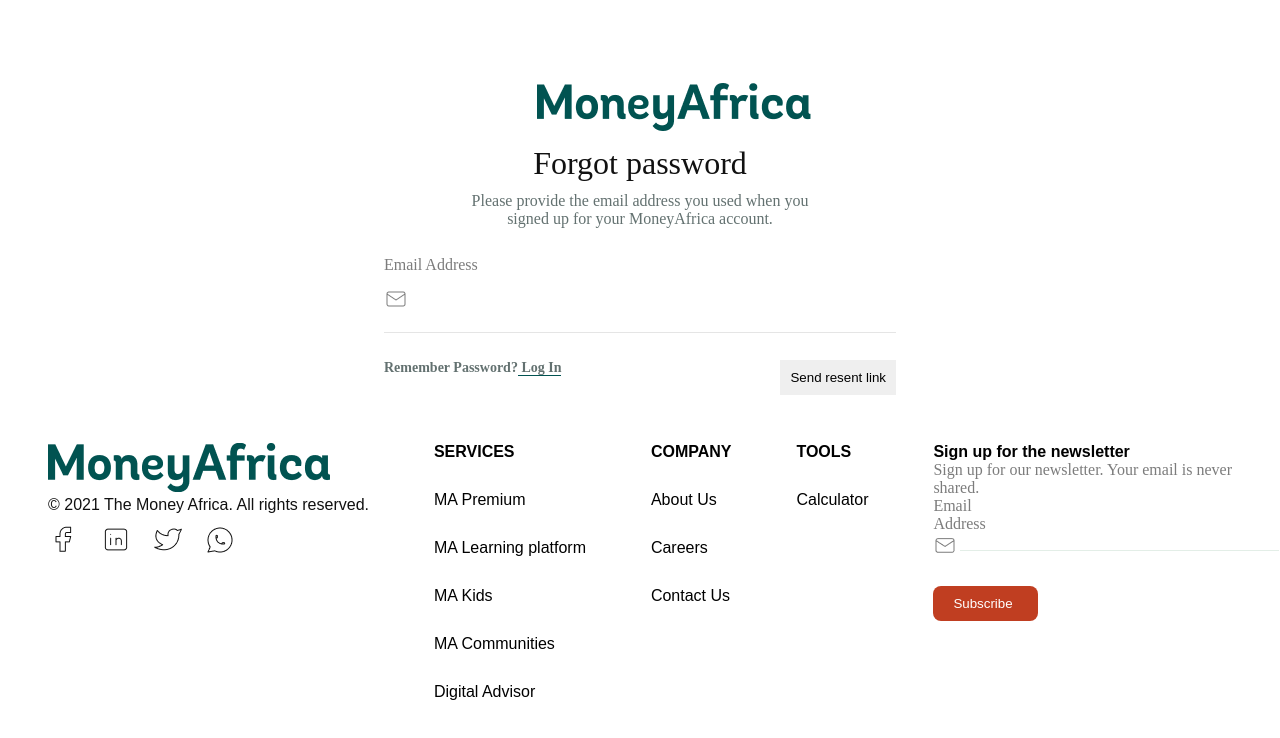
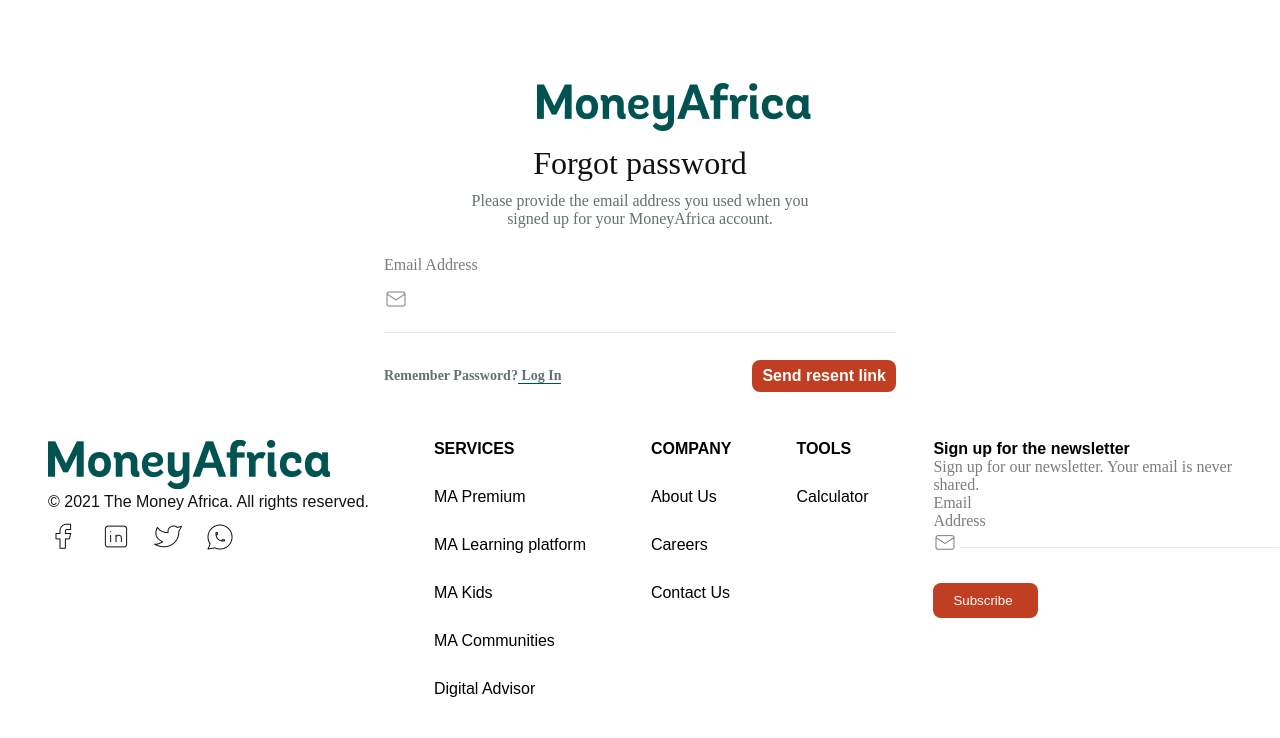
Before and after one commit to victory-nwawunze/clone-financial-website, a React (Create React App) app: page /moneyAfrica/MoneyAfricaResetPassword in a window 1280 px wide. Shown: the top 738 px of the page. Built offline with nearby package versions, Linux system fonts and the light colour scheme.

Commit message:
Creating MoneyAfricaResetPasswordPage

```diff
--- a/src/components/MoneyAfricaResetPassword/MoneyAfricaResetPassword.js
+++ b/src/components/MoneyAfricaResetPassword/MoneyAfricaResetPassword.js
@@ -21,7 +21,7 @@
         </div>
         <input type="text" className="EmailTextInputTextStyle" />
         <div className="MoneyAfricaResetBTNLinkStyles">
-          <div className="df justify-content-betw">
+          <div className="df justify-content-betw align-items-centr">
             <div>
               <p className="RememberLoginTextStyles">
                 Remember Password?
--- a/src/index.css
+++ b/src/index.css
@@ -2627,12 +2627,17 @@
 }
 
 .SendResentLinkBTN {
-  padding-top: 10px;
-  padding-bottom: 10px;
-  padding-left: 10px;
-  padding-right: 10px;
-  cursor: pointer;
-  border: none;
+  padding-top: 7px;
+    padding-bottom: 7px;
+    padding-left: 10px;
+    padding-right: 10px;
+    cursor: pointer;
+    border-radius: 8px;
+    border: none;
+    background-color: #C03E21;
+    color: white;
+    font-weight: 700;
+    font-size: 16px;
 }
 .LogInTextStyles{
   border-bottom: 1px solid #015351;
```
